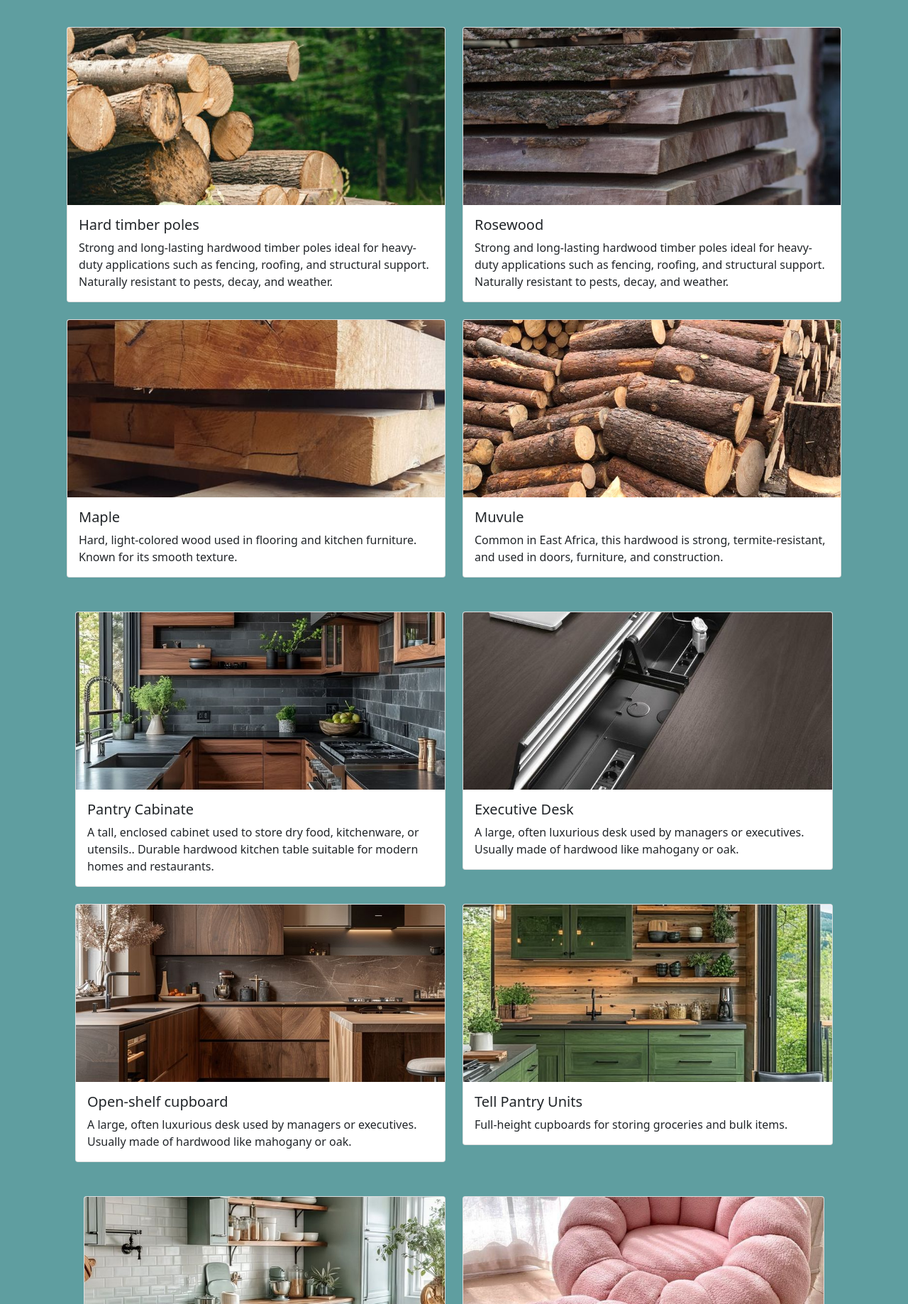
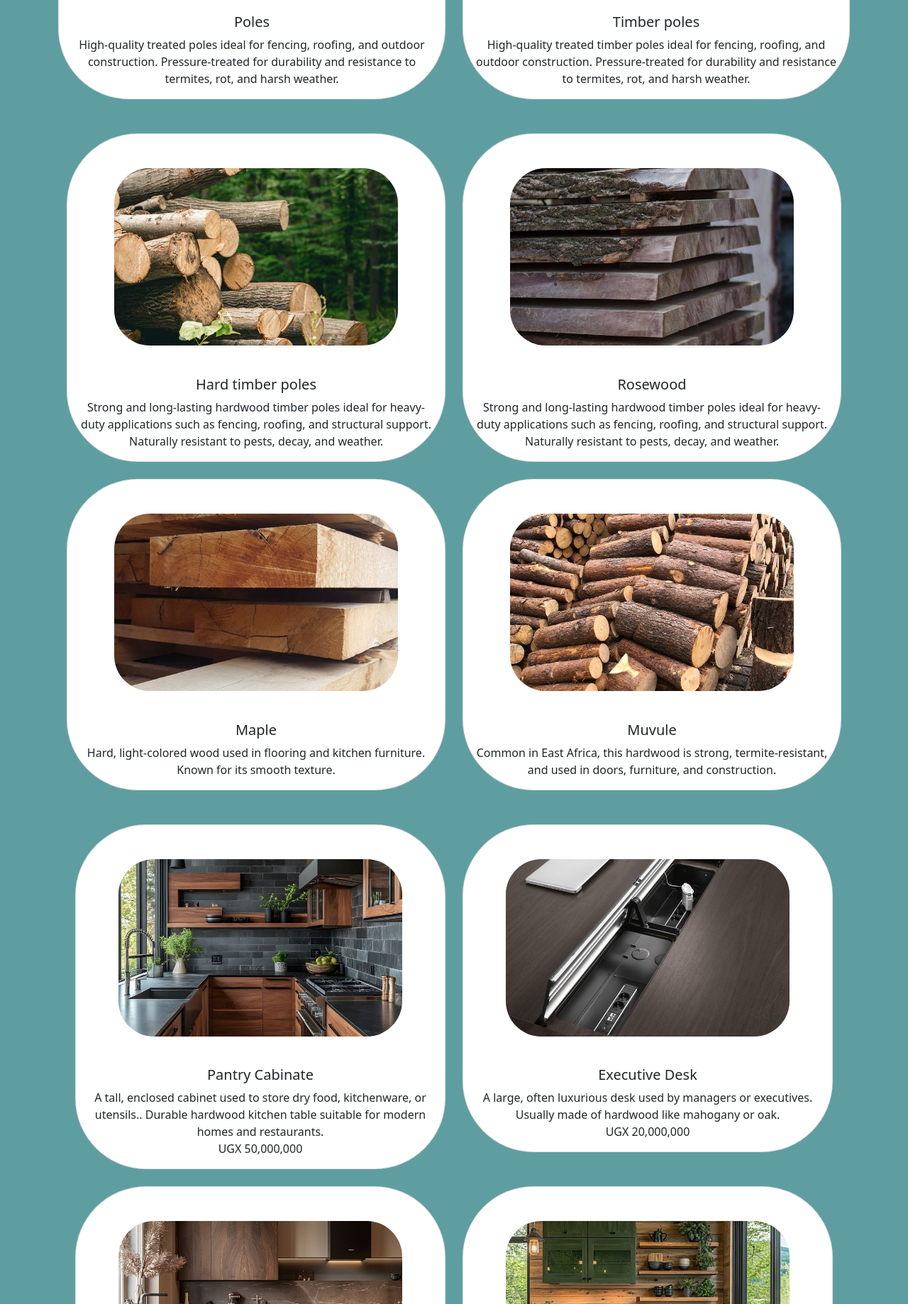
Before and after one commit to Joseline-Nassazi11/professional-, a plain HTML site: page product.html in a window 1280 px wide. Shown: the part 962-2800 px from the top of the page at 71% size. Drawn offline with nearby package versions, Linux system fonts and the light colour scheme.

Commit message:
second commit

```diff
--- a/CSS/style.css
+++ b/CSS/style.css
@@ -22,3 +22,18 @@ nav {
     background-color: white;
     padding: 5px;
 }
+/* .card {
+    width: 300px;
+    height: auto;
+} */
+ .card-img-top {
+    width: 400px;
+    height: 400px;
+
+    margin: 5%;
+    border-radius: 50px;
+ }
+ .card{
+    border-radius: 100px;
+    text-align: center;
+ }
--- a/product.html
+++ b/product.html
@@ -59,8 +59,7 @@
         <div class="row row-cols-1 row-cols-md-2 g-4">
             <div class="col">
                 <div class="card">
-                    <img src="rawmaterial-3.jpeg" class="card-img-top product-img img-fluid"
-                        alt="Kitchen Table">
+                    <img src="rawmaterial-3.jpeg" class="card-img-top product-img img-fluid mx-auto d-block mt-5" alt="">
                     <div class="card-body">
                         <h5 class="card-title">Quality Timber</h5>
                         <p class="card-text">High-quality hardwood timber, ideal for furniture making, and interior
@@ -72,7 +71,7 @@
 
             <div class="col">
                 <div class="card">
-                    <img src="rawmaterial-4.jpeg" class="card-img-top product-img img-fluid" alt="Sofa Set">
+                    <img src="rawmaterial-4.jpeg" class="card-img-top product-img img-fluid  mx-auto d-block mt-5" alt="">
                     <div class="card-body">
                         <h5 class="card-title">Hard wood</h5>
                         <p class="card-text">Durable and dense hardwood timber, ideal for premium furniture, flooring,
@@ -84,7 +83,7 @@
 
             <div class="col">
                 <div class="card">
-                    <img src="polllles.jpeg" class="card-img-top product-img img-fluid" alt="Wardrobe">
+                    <img src="polllles.jpeg" class="card-img-top product-img img-fluid  mx-auto d-block mt-5" alt="">
                     <div class="card-body">
                         <h5 class="card-title">Poles</h5>
                         <p class="card-text">High-quality treated poles ideal for fencing, roofing, and outdoor
@@ -96,7 +95,7 @@
 
             <div class="col">
                 <div class="card">
-                    <img src="Long-poles.jpeg" class="card-img-top product-img img-fluid" alt="Bed Frame">
+                    <img src="Long-poles.jpeg" class="card-img-top product-img img-fluid  mx-auto d-block mt-5" alt="">
                     <div class="card-body">
                         <h5 class="card-title">Timber poles</h5>
                         <p class="card-text">High-quality treated timber poles ideal for fencing, roofing, and outdoor
@@ -111,8 +110,7 @@
                 <div class="row row-cols-1 row-cols-md-2 g-4">
                     <div class="col">
                         <div class="card">
-                            <img src="raw-22.jpeg" class="card-img-top product-img img-fluid"
-                                alt="Kitchen Table">
+                            <img src="raw-22.jpeg" class="card-img-top product-img img-fluid mx-auto d-block mt-5" alt="">
                             <div class="card-body">
                                 <h5 class="card-title">Hard timber poles</h5>
                                 <p class="card-text">Strong and long-lasting hardwood timber poles ideal for heavy-duty
@@ -125,7 +123,7 @@
 
                     <div class="col">
                         <div class="card">
-                            <img src="raw33.jpeg" class="card-img-top product-img img-fluid" alt="Sofa Set">
+                            <img src="raw33.jpeg" class="card-img-top product-img img-fluid  mx-auto d-block mt-5" alt="">
                             <div class="card-body">
                                 <h5 class="card-title">Rosewood</h5>
                                 <p class="card-text">Strong and long-lasting hardwood timber poles ideal for heavy-duty
@@ -137,8 +135,7 @@
 
                     <div class="col">
                         <div class="card">
-                            <img src="rawmaterial-1.jpeg" class="card-img-top product-img img-fluid"
-                                alt="Wardrobe">
+                            <img src="rawmaterial-1.jpeg" class="card-img-top product-img img-fluid mx-auto d-block mt-5" alt="">
                             <div class="card-body">
                                 <h5 class="card-title">Maple</h5>
                                 <p class="card-text">Hard, light-colored wood used in flooring and kitchen furniture.
@@ -149,8 +146,7 @@
 
                     <div class="col">
                         <div class="card">
-                            <img src="rawmaterial-2.jpeg" class="card-img-top product-img img-fluid"
-                                alt="Bed Frame">
+                            <img src="rawmaterial-2.jpeg" class="card-img-top product-img img-fluid mx-auto d-block mt-5" alt="">
                             <div class="card-body">
                                 <h5 class="card-title">Muvule</h5>
                                 <p class="card-text">Common in East Africa, this hardwood is strong, termite-resistant,
@@ -164,13 +160,13 @@
                         <div class="row row-cols-1 row-cols-md-2 g-4">
                             <div class="col">
                                 <div class="card">
-                                    <img src="kitcheeee.jpeg" class="card-img-top product-img img-fluid"
-                                        alt="Kitchen Table">
+                                    <img src="kitcheeee.jpeg" class="card-img-top product-img img-fluid  mx-auto d-block mt-5"
+                                        alt="">
                                     <div class="card-body">
                                         <h5 class="card-title">Pantry Cabinate</h5>
                                         <p class="card-text">A tall, enclosed cabinet used to store dry food,
                                             kitchenware, or utensils.. Durable hardwood kitchen table suitable for
-                                            modern homes and restaurants.
+                                            modern homes and restaurants. <br>UGX 50,000,000
                                         </p>
                                     </div>
                                 </div>
@@ -178,20 +174,19 @@
 
                             <div class="col">
                                 <div class="card">
-                                    <img src="board-room.jpeg" class="card-img-top product-img img-fluid"
-                                        alt="Sofa Set">
+                                    <img src="board-room.jpeg" class="card-img-top product-img img-fluid mx-auto d-block mt-5"
+                                        alt="">
                                     <div class="card-body">
                                         <h5 class="card-title">Executive Desk</h5>
                                         <p class="card-text">A large, often luxurious desk used by managers or
-                                            executives. Usually made of hardwood like mahogany or oak.</p>
+                                            executives. Usually made of hardwood like mahogany or oak. <br>UGX 20,000,000</p>
                                     </div>
                                 </div>
                             </div>
 
                             <div class="col">
                                 <div class="card">
-                                    <img src="kitchen-1.jpeg" class="card-img-top product-img img-fluid"
-                                        alt="Wardrobe">
+                                    <img src="kitchen-1.jpeg" class="card-img-top product-img img-fluid mx-auto d-block mt-5" alt="">
                                     <div class="card-body">
                                         <h5 class="card-title">Open-shelf cupboard</h5>
                                         <p class="card-text">A large, often luxurious desk used by managers or
@@ -202,11 +197,11 @@
 
                             <div class="col">
                                 <div class="card">
-                                    <img src="kitchen-2.jpeg" class="card-img-top product-img img-fluid"
-                                        alt="Bed Frame">
+                                    <img src="kitchen-2.jpeg" class="card-img-top product-img img-fluid mx-auto d-block mt-5"
+                                        alt="">
                                     <div class="card-body">
                                         <h5 class="card-title">Tell Pantry Units</h5>
-                                        <p class="card-text">Full-height cupboards for storing groceries and bulk items.
+                                        <p class="card-text">Full-height cupboards for storing groceries and bulk items. <br> UGX 14,000,000
                                         </p>
                                     </div>
                                 </div>
@@ -217,12 +212,12 @@
                                 <div class="row row-cols-1 row-cols-md-2 g-4">
                                     <div class="col">
                                         <div class="card">
-                                            <img src="kitch.jpeg" class="card-img-top product-img img-fluid"
-                                                alt="Kitchen Table">
+                                            <img src="kitch.jpeg" class="card-img-top product-img img-fluid mx-auto d-block mt-5"
+                                                alt="">
                                             <div class="card-body">
                                                 <h5 class="card-title">Kitchen Table</h5>
                                                 <p class="card-text">Durable hardwood kitchen table suitable for modern
-                                                    homes and restaurants.
+                                                    homes and restaurants.<br>UGX 12,000,000
                                                 </p>
                                             </div>
                                         </div>
@@ -230,11 +225,11 @@
 
                                     <div class="col">
                                         <div class="card">
-                                            <img src="pink.jpeg" class="card-img-top product-img img-fluid"
-                                                alt="Sofa Set">
+                                            <img src="pink.jpeg" class="card-img-top product-img img-fluid mx-auto d-block mt-5"
+                                                alt="">
                                             <div class="card-body">
                                                 <h5 class="card-title">Sofa Set</h5>
-                                                <p class="card-text">Elegant sofa set crafted with soft upholstery and
+                                                <p class="card-text">Elegant sofa set crafted with soft upholstery and <br>
                                                     solid wood frame.</p>
                                             </div>
                                         </div>
@@ -242,11 +237,11 @@
 
                                     <div class="col">
                                         <div class="card">
-                                            <img src="cupLight-Wood.jpeg"
-                                                class="card-img-top product-img img-fluid" alt="Wardrobe">
+                                            <img src="cupLight-Wood.jpeg" class="card-img-top product-img img-fluid mx-auto d-block mt-5"
+                                                alt="">
                                             <div class="card-body">
                                                 <h5 class="card-title">Base cabinets</h5>
-                                                <p class="card-text">Installed below the countertop. Store pots, pans,
+                                                <p class="card-text">Installed below the <countertop class="br"></countertop> Store pots, pans,
                                                     and cooking tools.</p>
                                             </div>
                                         </div>
@@ -254,8 +249,8 @@
 
                                     <div class="col">
                                         <div class="card">
-                                            <img src="drawer-1.jpeg" class="card-img-top product-img img-fluid"
-                                                alt="Bed Frame" width="100px" height="100px">
+                                            <img src="drawer-1.jpeg" class="card-img-top product-img img-fluid mx-auto d-block mt-5"
+                                                alt="" width="100px" height="100px">
                                             <div class="card-body">
                                                 <h5 class="card-title"> Chest of Drawers</h5>
                                                 <p class="card-text">A standalone wooden cabinet with multiple drawers
@@ -269,8 +264,8 @@
                                         <div class="row row-cols-1 row-cols-md-2 g-4">
                                             <div class="col">
                                                 <div class="card">
-                                                    <img src="b-dinning.jpeg"
-                                                        class="card-img-top product-img img-fluid" alt="Kitchen Table">
+                                                    <img src="b-dinning.jpeg" class="card-img-top product-img img-fluid mx-auto d-block mt-5"
+                                                        alt="">
                                                     <div class="card-body">
                                                         <h5 class="card-title">Kitchen Table</h5>
                                                         <p class="card-text">Durable hardwood kitchen table suitable for
@@ -282,8 +277,8 @@
 
                                             <div class="col">
                                                 <div class="card">
-                                                    <img src="ceo-1.jpeg"
-                                                        class="card-img-top product-img img-fluid" alt="Sofa Set">
+                                                    <img src="ceo-1.jpeg" class="card-img-top product-img img-fluid mx-auto d-block mt-5"
+                                                        alt="">
                                                     <div class="card-body">
                                                         <h5 class="card-title">Executive Desk</h5>
                                                         <p class="card-text">A large, often luxurious desk used by
@@ -296,7 +291,7 @@
                                             <div class="col">
                                                 <div class="card">
                                                     <img src="office interior.jpeg"
-                                                        class="card-img-top product-img img-fluid" alt="Wardrobe">
+                                                        class="card-img-top product-img img-fluid mx-auto d-block mt-5" alt="">
                                                     <div class="card-body">
                                                         <h5 class="card-title">Wooden Wardrobe</h5>
                                                         <p class="card-text">Spacious wardrobe with multiple shelves and
@@ -307,8 +302,8 @@
 
                                             <div class="col">
                                                 <div class="card">
-                                                    <img src="bed.jpeg"
-                                                        class="card-img-top product-img img-fluid" alt="Bed Frame">
+                                                    <img src="bed.jpeg" class="card-img-top product-img img-fluid mx-auto d-block mt-5"
+                                                        alt="Bed Frame">
                                                     <div class="card-body">
                                                         <h5 class="card-title">King Size Bed</h5>
                                                         <p class="card-text">Strong bed frame made from fine timber,
@@ -331,12 +326,13 @@
                                         &copy; 2025 MWF Wood & Furniture. All rights reserved.
                                     </footer>
 
-                                <script src="https://cdn.jsdelivr.net/npm/@popperjs/core@2.9.2/dist/umd/popper.min.js"
-                                    integrity="sha384-IQsoLXl5PILFhosVNubq5LC7Qb9DXgDA9i+tQ8Zj3iwWAwPtgFTxbJ8NT4GN1R8p"
-                                    crossorigin="anonymous"></script>
-                                <script src="https://cdn.jsdelivr.net/npm/bootstrap@5.0.2/dist/js/bootstrap.min.js"
-                                    integrity="sha384-cVKIPhGWiC2Al4u+LWgxfKTRIcfu0JTxR+EQDz/bgldoEyl4H0zUF0QKbrJ0EcQF"
-                                    crossorigin="anonymous"></script>
+                                    <script
+                                        src="https://cdn.jsdelivr.net/npm/@popperjs/core@2.9.2/dist/umd/popper.min.js"
+                                        integrity="sha384-IQsoLXl5PILFhosVNubq5LC7Qb9DXgDA9i+tQ8Zj3iwWAwPtgFTxbJ8NT4GN1R8p"
+                                        crossorigin="anonymous"></script>
+                                    <script src="https://cdn.jsdelivr.net/npm/bootstrap@5.0.2/dist/js/bootstrap.min.js"
+                                        integrity="sha384-cVKIPhGWiC2Al4u+LWgxfKTRIcfu0JTxR+EQDz/bgldoEyl4H0zUF0QKbrJ0EcQF"
+                                        crossorigin="anonymous"></script>
 </body>
 
 </html>
```
